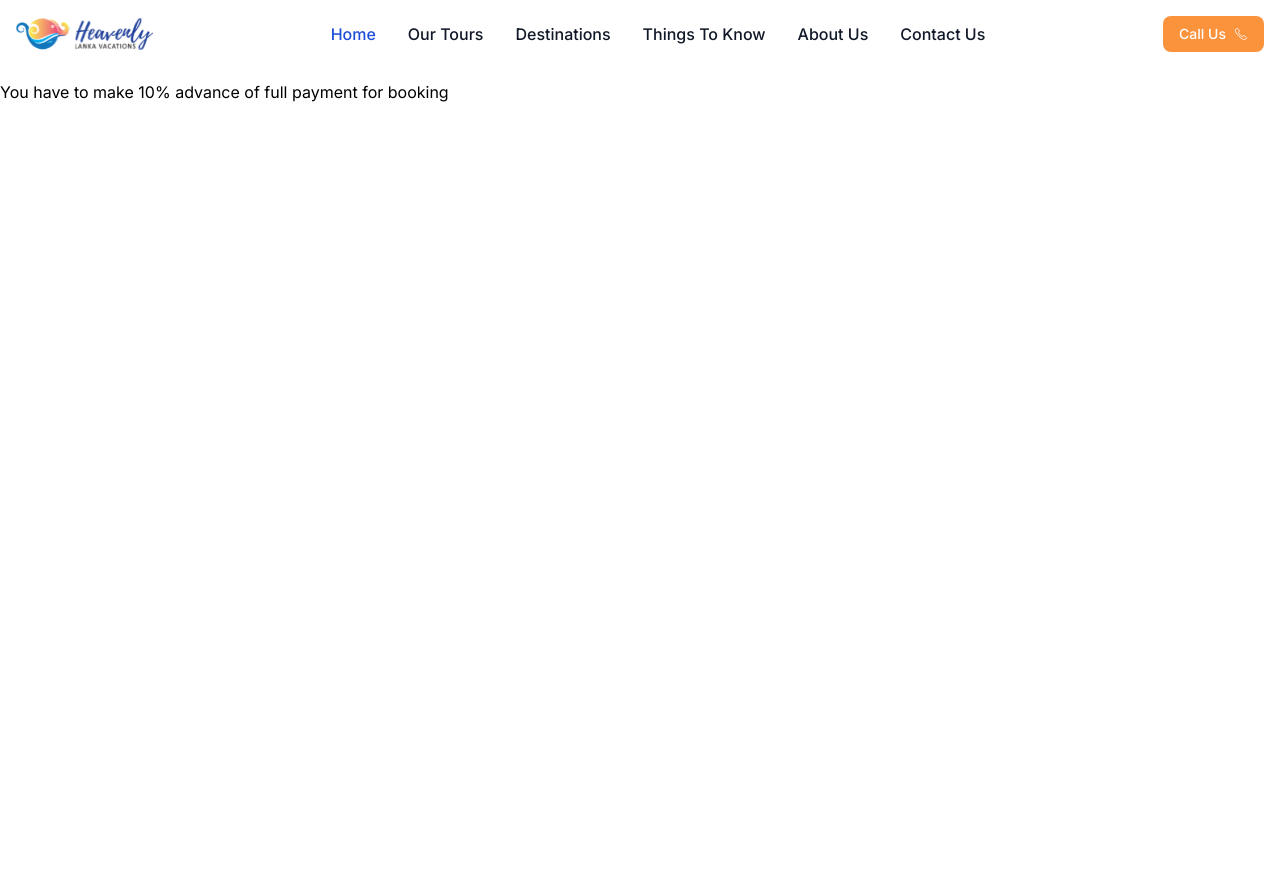
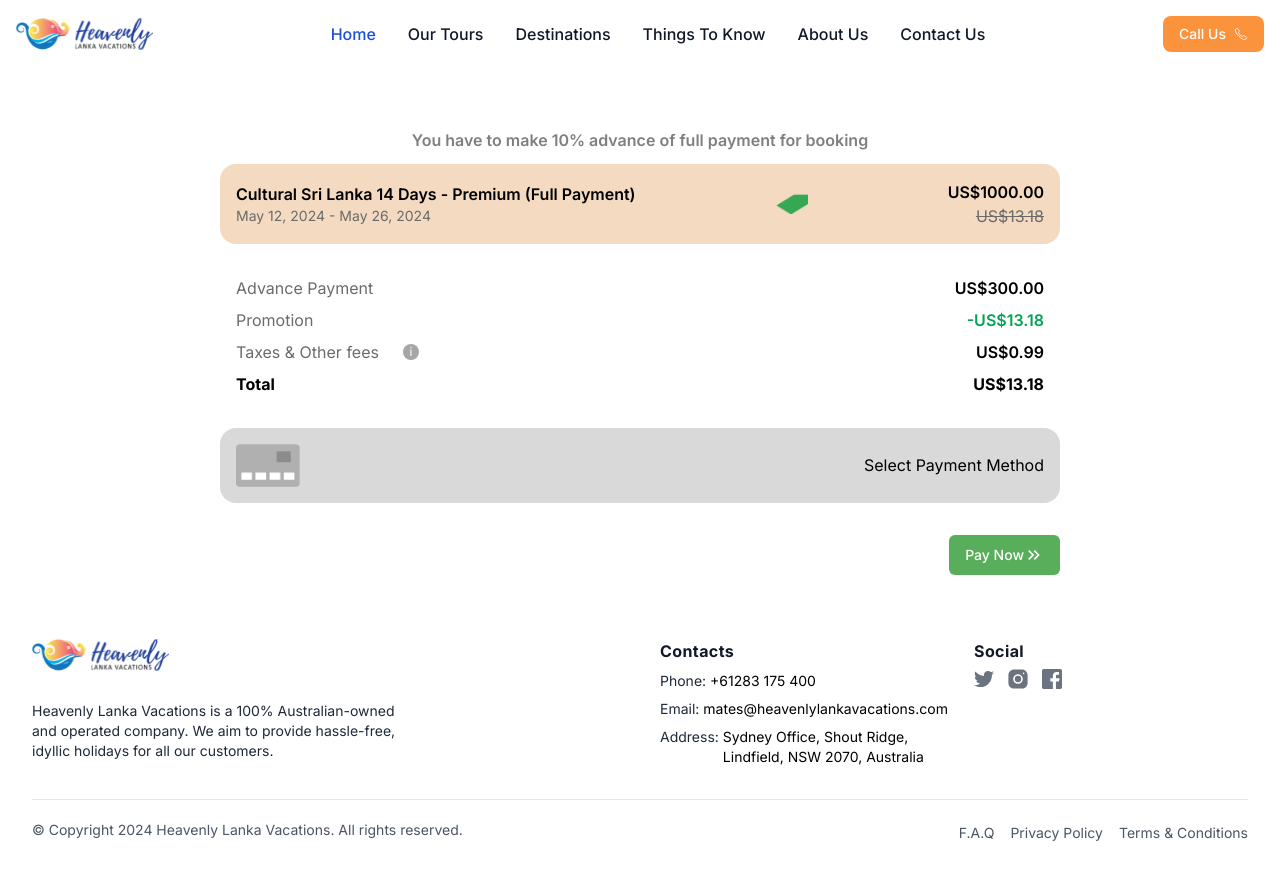
Before and after one commit to heavenlylanka/hl-front-end, a Next.js app: page /paynow in a window 1280 px wide. Shown: the top 880 px of the page. Before the commit the page ends 800 px from the top, so only its background shows below. Built offline with nearby package versions, Linux system fonts and the light colour scheme; a web font is replaced by a local one.

Commit message:
payNow Update
update pay now

```diff
--- a/src/app/paynow/page.tsx
+++ b/src/app/paynow/page.tsx
@@ -1,13 +1,19 @@
+import Footer from '@/components/Footer'
 import Navbar from '@/components/Navbar'
+import PayNowDetails from '@/components/PayNowDetails'
 import React from 'react'
 
 const Paynow = () => {
   return (
-    <div>
+    <div className='flex flex-col items-center w-full'>
         <Navbar/>
-        <div className='mt-20'>
-            <h1>You have to make 10% advance of full payment for booking</h1>
+        <div className='mx-4 mt-28 lg:mt-32 px-6 flex flex-col items-center md:w-full md:px-20 lg:w-[1000px]'>
+            <h1 className='w-full font-semibold text-black text-opacity-50 text-center'>You have to make 10% advance of full payment for booking</h1>
+            <div className='w-full'>
+              <PayNowDetails/>
+            </div>
         </div>
+        <Footer/>
     </div>
   )
 }
--- /dev/null
+++ b/src/components/PayNowDetails.tsx
@@ -0,0 +1,72 @@
+import React from 'react';
+import Image from 'next/image';
+import credit_card from '../../public/assets/credit_card.png';
+import paid_greenmark from '../../public/assets/paid_greenmark.png';
+import { Button2 } from './ui/button2';
+import { MdKeyboardDoubleArrowRight } from "react-icons/md";
+
+const PayNowDetails: React.FC = () => {
+  return (
+    <div className="mt-3 rounded-lg space-y-8">
+      {/* Package Details */}
+      <div className="bg-[#D68631] bg-opacity-30 p-4 rounded-2xl flex justify-between items-center">
+        <div className=''>
+          <h2 className="text-black font-semibold">
+            Cultural Sri Lanka 14 Days - Premium (Full Payment)
+          </h2>
+          <p className="text-[#6B6B6B] text-sm">May 12, 2024 - May 26, 2024</p>
+        </div>
+        <Image src={paid_greenmark} alt="paid_greenmark"  className="w-6 lg:w-8 mx-8" />
+        <div className="text-right">
+          <span className="block text-black font-semibold">US$1000.00</span>
+          <span className="line-through text-[#6B6B6B]">US$13.18</span>
+        </div>
+      </div>
+
+      {/* Payment Breakdown */}
+      <div className="space-y-2 px-4">
+        <div className="flex justify-between">
+          <span className="text-[#6B6B6B]">Advance Payment</span>
+          <span className="text-black font-semibold">US$300.00</span>
+        </div>
+        <div className="flex justify-between">
+          <span className="text-[#6B6B6B]">Promotion</span>
+          <span className="text-[#05A357] font-semibold">-US$13.18</span>
+        </div>
+        <div className="flex justify-between">
+          <span className="text-[#6B6B6B] flex items-center justify-center gap-5">
+            Taxes & Other fees
+            <span className="ml-1 text-white text-xs bg-[#6B6B6B] bg-opacity-60 rounded-full w-4 h-4 flex items-center justify-center">i</span>
+          </span>
+          <span className="text-black font-semibold">US$0.99</span>
+        </div>
+        <div className="flex justify-between font-bold text-black">
+          <span>Total</span>
+          <span>US$13.18</span>
+        </div>
+      </div>
+
+      {/* Payment Method */}
+      <div className="bg-[#D9D9D9] p-4 rounded-2xl flex items-center justify-between">
+        <div className="flex items-center justify-between w-full">
+          <div className="w-16 flex items-center">
+            <Image src={credit_card} alt="Credit_Card" className="w-full" />
+          </div>
+          <span className="">Select Payment Method</span>
+        </div>
+      </div>
+      {/* Pay now Button */}
+      <div className='flex justify-end'>
+        <Button2
+            variant="secondary"
+            className="w-auto bg-[#59AE5B]  text-white flex items-center justify-center"
+            >
+            Pay Now <MdKeyboardDoubleArrowRight className='h-5 w-5'/>
+        </Button2>
+      </div>
+
+    </div>
+  );
+};
+
+export default PayNowDetails;
```
Also changed, not shown: public/assets/credit_card.png (added), public/assets/paid_greenmark.png (added).
